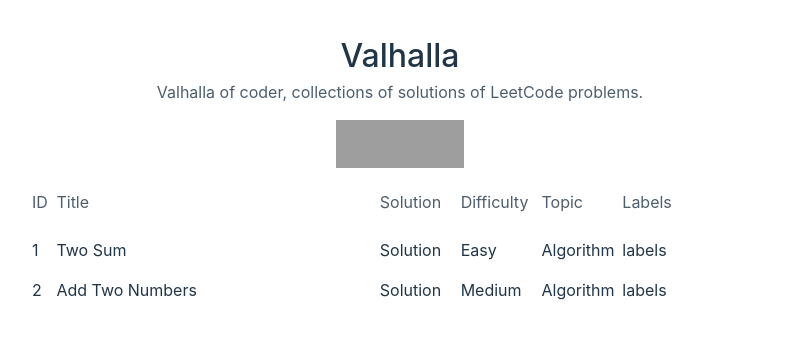
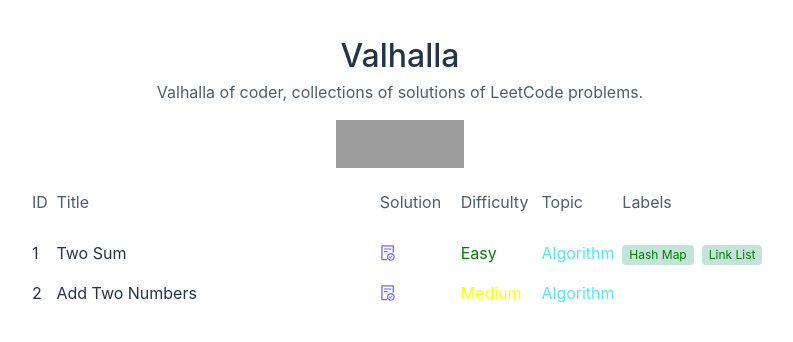
Before and after one commit to SKTT1Ryze/Valhalla, a React (Vite) app in the folder frontend/: page / in a window 1280 px wide. Shown: the top 342 px of the page, without its empty margins (240-1033 px from the left). Built offline with nearby package versions, Linux system fonts and the light colour scheme; grey boxes are pictures that could not be loaded.

Commit message:
finish ui

```diff
--- a/frontend/package.json
+++ b/frontend/package.json
@@ -11,6 +11,8 @@
     "preview": "vite preview"
   },
   "dependencies": {
+    "@ant-design/icons": "^5.2.6",
+    "antd": "^5.10.0",
     "classnames": "^2.3.2",
     "react": "^18.2.0",
     "react-dom": "^18.2.0"
--- a/frontend/src/App.module.scss
+++ b/frontend/src/App.module.scss
@@ -43,6 +43,7 @@
     display: flex;
     flex-wrap: wrap;
     width: 60%;
+    border-top: solid #ffffff12;
 
     .item {
       display: flex;
@@ -65,11 +66,27 @@
       .problem-difficulty {
         flex: 1;
       }
+      .easy {
+        color: green;
+      }
+      .medium {
+        color: yellow;
+      }
+      .hard {
+        color: red;
+      }
       .topic {
         flex: 1;
+        color: #00d8ffab;
       }
       .labels {
         flex: 2;
+
+        .tag {
+          color: green;
+          background: #2c9b7747;
+          border: none;
+        }
       }
     }
 
--- a/frontend/src/App.tsx
+++ b/frontend/src/App.tsx
@@ -1,3 +1,5 @@
+import { FileDoneOutlined } from "@ant-design/icons";
+import { Tag } from "antd";
 import classNames from "classnames";
 
 import styles from "./App.module.scss";
@@ -18,7 +20,7 @@
     topic: "Algorithm",
     title: "Two Sum",
     description: "",
-    labels: [],
+    labels: ["Hash Map", "Link List"],
   },
   {
     id: 2,
@@ -63,12 +65,28 @@
           >
             <div className={styles.id}>{item.id}</div>
             <div className={styles["problem-title"]}>{item.title}</div>
-            <div className={styles.solution}>Solution</div>
-            <div className={styles["problem-difficulty"]}>
+            <div className={styles.solution}>
+              <a href="https://github.com/SKTT1Ryze/Valhalla">
+                <FileDoneOutlined />
+              </a>
+            </div>
+            <div
+              className={classNames(styles["problem-difficulty"], {
+                [styles.easy]: item.difficulty === "Easy",
+                [styles.medium]: item.difficulty === "Medium",
+                [styles.hard]: item.difficulty === "Hard",
+              })}
+            >
               {item.difficulty}
             </div>
             <div className={styles.topic}>{item.topic}</div>
-            <div className={styles.labels}>labels</div>
+            <div className={styles.labels}>
+              {item.labels.map((label) => (
+                <Tag bordered className={styles.tag}>
+                  {label}
+                </Tag>
+              ))}
+            </div>
           </div>
         ))}
       </div>
```
Also changed, not shown: 1 other file (tests, documents, lock files or other folders).
